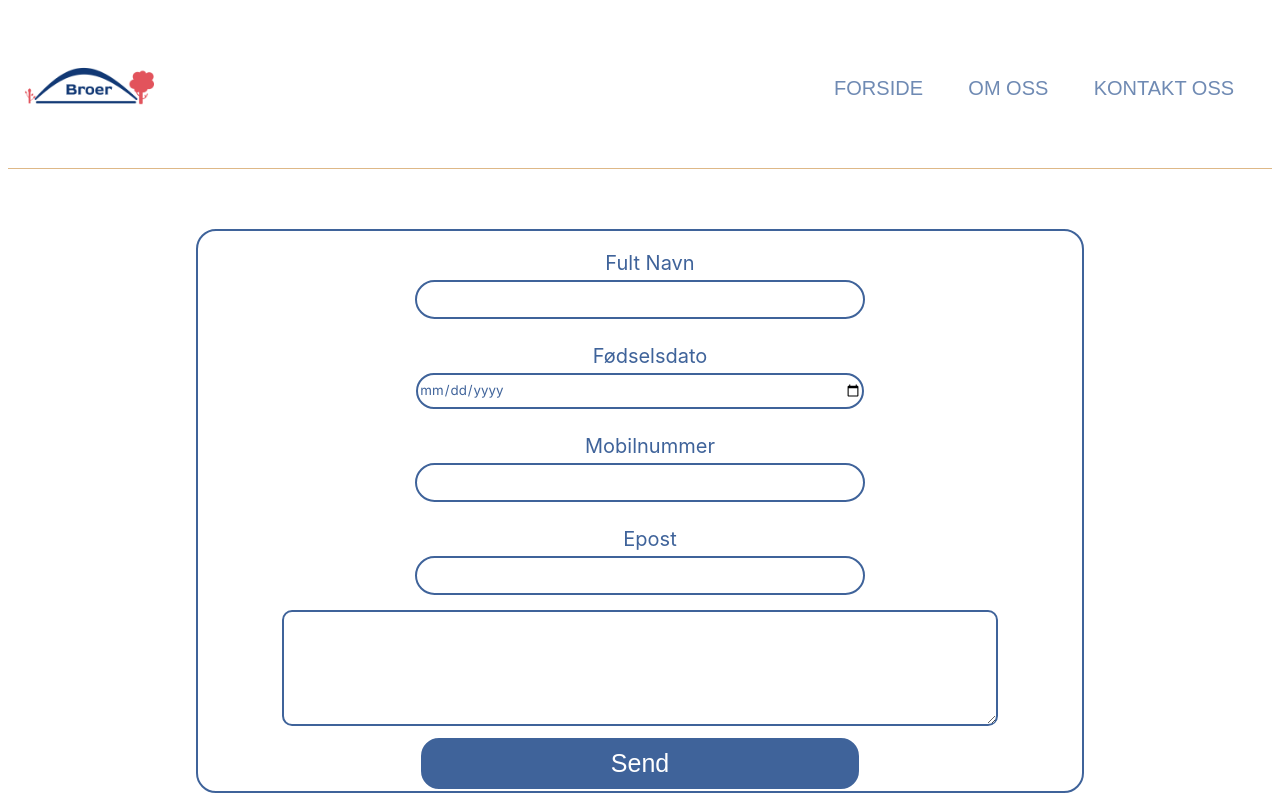
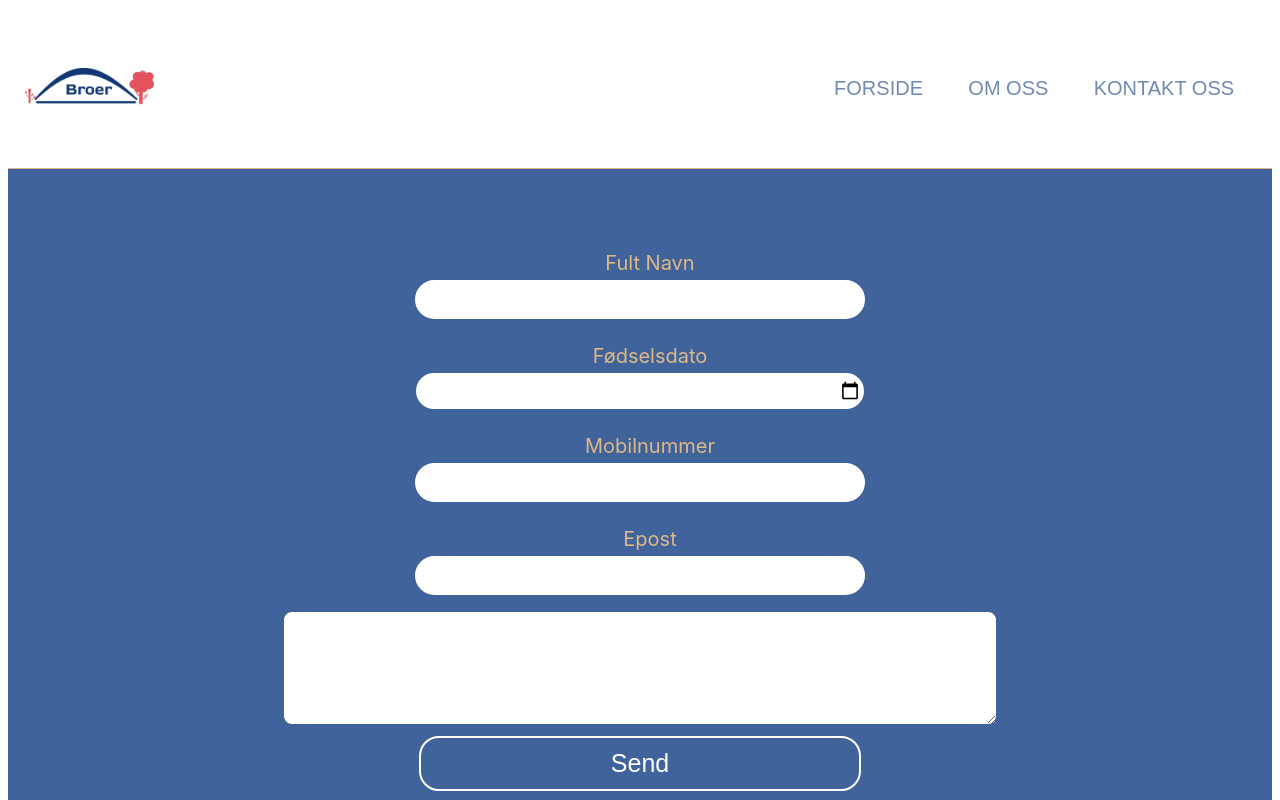
Before and after one commit to Ammar1992-MK/broer_organisation, a React (Create React App) app in the folder app/broer/: page / in a window 1280 px wide. Shown: the top 800 px of the page. Built offline with nearby package versions, Linux system fonts and the light colour scheme.

Commit message:
Fix sending email with emailjs library

```diff
--- a/app/broer/src/components/ContactUs/ContactUs.jsx
+++ b/app/broer/src/components/ContactUs/ContactUs.jsx
@@ -1,11 +1,13 @@
-import React from 'react'
+import React, { useState } from 'react'
 import {Icons} from '../Icons/Icons'
 import './contactUs.css'
 import emailjs from 'emailjs-com';
 
 export const ContactUs = () => {
 
+    const [date, setDate] = useState();
 
+    console.log(date);
 
     function sendEmail (e) {
 
@@ -29,13 +31,13 @@ export const ContactUs = () => {
 
                 <form className="from" onSubmit={sendEmail}>
                     <label>Fult Navn</label>
-                    <input type="text" className="input" name="name" ></input>
+                    <input type="text" className="input"  name="name" ></input>
                     <label>Fødselsdato</label>
-                    <input type="date" className="input" name="date" ></input>
+                    <input type="date" className="input" onChange={e => setDate(e.target.value)} name="date" ></input>
                     <label>Mobilnummer</label>
                     <input className="input" name="number" ></input>
                     <label>Epost</label>
-                    <input type="email" className="input" name="email" ></input>
+                    <input type="email" className="input"  name="email" ></input>
                     <textarea className="text-message" placeholder="Din melding til oss" name="message"></textarea>
 
                     <input className="submit-btn" type="submit" value="Send"></input>
--- a/app/broer/src/components/ContactUs/contactUs.css
+++ b/app/broer/src/components/ContactUs/contactUs.css
@@ -4,6 +4,7 @@
     height : 100%;
     display: flex;
     justify-content: center;
+    background-color: #3F639A;
 
 
 }
@@ -92,16 +93,16 @@
     height : 6%;
     margin: 5px;
     outline: none;
-    border : 2px solid #3F639A;
-    color : #3F639A;
+    border : 2px solid #ffffff;
+    color : #ffffff;
     font-family:-apple-system, BlinkMacSystemFont, 'Segoe UI', Roboto, Oxygen, Ubuntu, Cantarell, 'Open Sans', 'Helvetica Neue', sans-serif;
-    text-rendering: geometricPrecision;
+    font-size: 20px;
   }
 
 
   label{
 
-    color : #3F639A;
+    color :burlywood;
     font-size: 20px;
     margin-left: 20px;
     margin-top: 20px;
```
